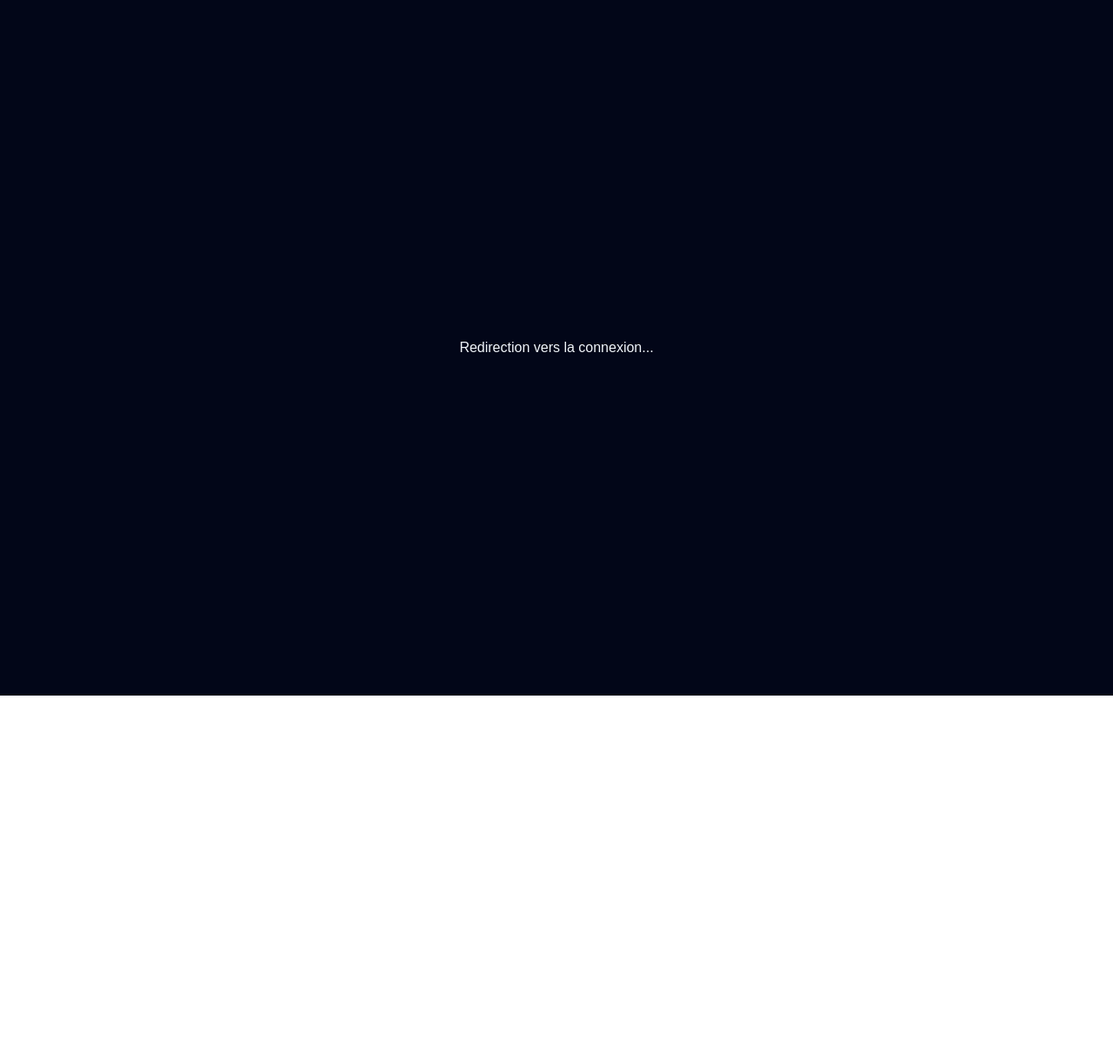
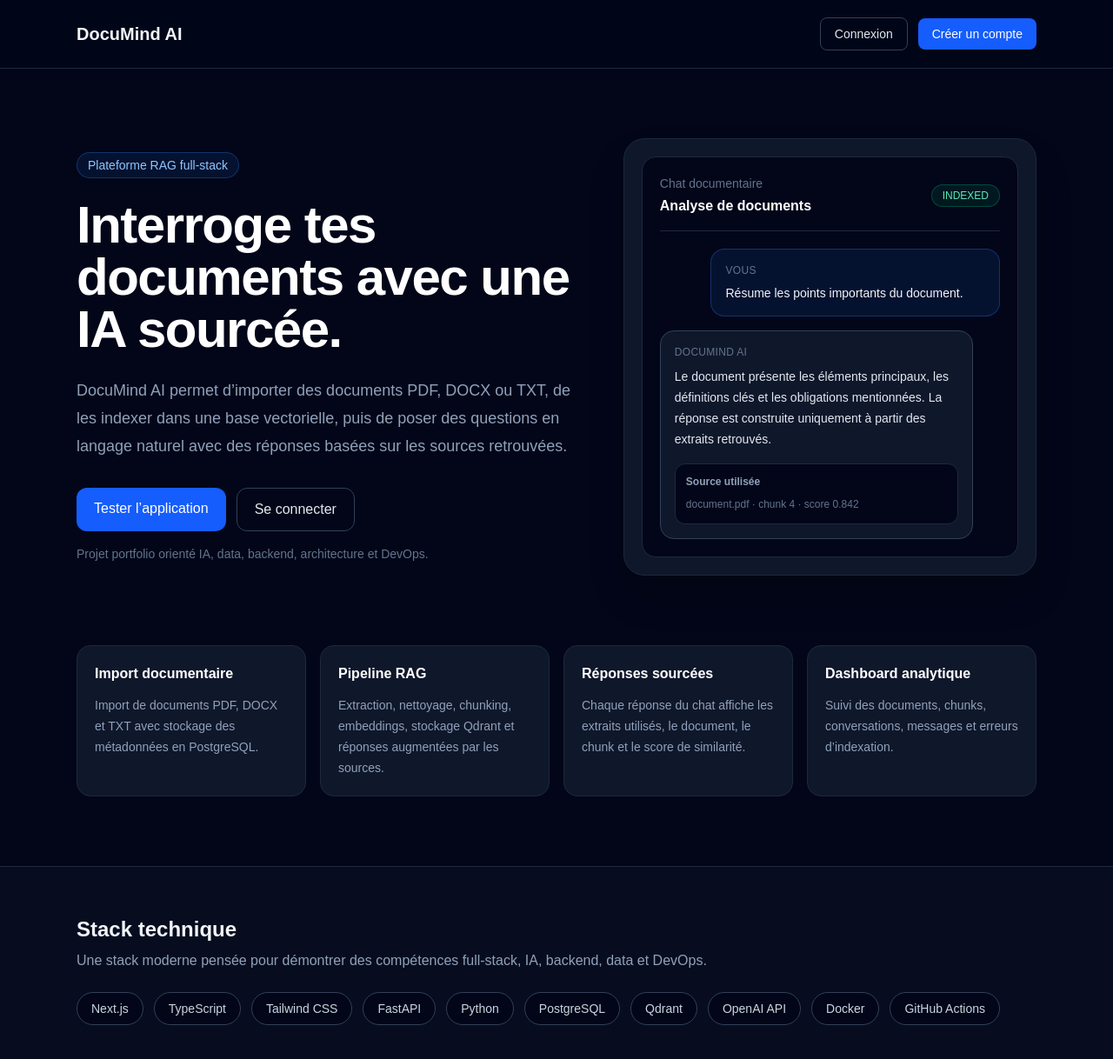
Before and after one commit to ClementDupouyPaulin/DocuMindAI, a Next.js app in the folder apps/web/: page / in a window 1280 px wide. Before the commit this address had no page. Shown: the top 1218 px of the page at 87% size. Before the commit the page ends 800 px from the top, so only its background shows below. Built offline with nearby package versions, Linux system fonts and the light colour scheme.

Commit message:
feat: add public landing page

```diff
--- a/apps/web/app/page.tsx
+++ b/apps/web/app/page.tsx
@@ -1,18 +1,228 @@
-"use client";
+import Link from "next/link";
 
-import { useEffect } from "react";
-import { useRouter } from "next/navigation";
+const features = [
+  {
+    title: "Import documentaire",
+    description:
+      "Import de documents PDF, DOCX et TXT avec stockage des métadonnées en PostgreSQL.",
+  },
+  {
+    title: "Pipeline RAG",
+    description:
+      "Extraction, nettoyage, chunking, embeddings, stockage Qdrant et réponses augmentées par les sources.",
+  },
+  {
+    title: "Réponses sourcées",
+    description:
+      "Chaque réponse du chat affiche les extraits utilisés, le document, le chunk et le score de similarité.",
+  },
+  {
+    title: "Dashboard analytique",
+    description:
+      "Suivi des documents, chunks, conversations, messages et erreurs d’indexation.",
+  },
+];
+
+const stack = [
+  "Next.js",
+  "TypeScript",
+  "Tailwind CSS",
+  "FastAPI",
+  "Python",
+  "PostgreSQL",
+  "Qdrant",
+  "OpenAI API",
+  "Docker",
+  "GitHub Actions",
+];
 
 export default function HomePage() {
-  const router = useRouter();
+  return (
+    <main className="min-h-screen bg-slate-950 text-slate-100">
+      <header className="border-b border-slate-800 bg-slate-950/80">
+        <div className="mx-auto flex max-w-6xl items-center justify-between px-6 py-5">
+          <Link href="/" className="text-xl font-bold">
+            DocuMind AI
+          </Link>
 
-  useEffect(() => {
-    router.replace("/login");
-  }, [router]);
+          <nav className="flex items-center gap-3 text-sm">
+            <Link
+              href="/login"
+              className="rounded-lg border border-slate-700 px-4 py-2 text-slate-200 hover:bg-slate-800"
+            >
+              Connexion
+            </Link>
 
-  return (
-    <main className="flex min-h-screen items-center justify-center bg-slate-950 text-slate-100">
-      Redirection vers la connexion...
+            <Link
+              href="/register"
+              className="rounded-lg bg-blue-600 px-4 py-2 font-medium text-white hover:bg-blue-700"
+            >
+              Créer un compte
+            </Link>
+          </nav>
+        </div>
+      </header>
+
+      <section className="mx-auto grid max-w-6xl gap-12 px-6 py-20 lg:grid-cols-[1.1fr_0.9fr] lg:items-center">
+        <div>
+          <div className="inline-flex rounded-full border border-blue-500/30 bg-blue-500/10 px-3 py-1 text-sm text-blue-300">
+            Plateforme RAG full-stack
+          </div>
+
+          <h1 className="mt-6 max-w-3xl text-5xl font-bold tracking-tight text-white md:text-6xl">
+            Interroge tes documents avec une IA sourcée.
+          </h1>
+
+          <p className="mt-6 max-w-2xl text-lg leading-8 text-slate-400">
+            DocuMind AI permet d’importer des documents PDF, DOCX ou TXT, de les
+            indexer dans une base vectorielle, puis de poser des questions en
+            langage naturel avec des réponses basées sur les sources retrouvées.
+          </p>
+
+          <div className="mt-8 flex flex-wrap gap-3">
+            <Link
+              href="/register"
+              className="rounded-xl bg-blue-600 px-5 py-3 font-medium text-white hover:bg-blue-700"
+            >
+              Tester l’application
+            </Link>
+
+            <Link
+              href="/login"
+              className="rounded-xl border border-slate-700 px-5 py-3 font-medium text-slate-200 hover:bg-slate-800"
+            >
+              Se connecter
+            </Link>
+          </div>
+
+          <p className="mt-4 text-sm text-slate-500">
+            Projet portfolio orienté IA, data, backend, architecture et DevOps.
+          </p>
+        </div>
+
+        <div className="rounded-3xl border border-slate-800 bg-slate-900 p-5 shadow-2xl">
+          <div className="rounded-2xl border border-slate-800 bg-slate-950 p-5">
+            <div className="flex items-center justify-between border-b border-slate-800 pb-4">
+              <div>
+                <p className="text-sm text-slate-500">Chat documentaire</p>
+                <p className="mt-1 font-semibold text-white">
+                  Analyse de documents
+                </p>
+              </div>
+
+              <span className="rounded-full border border-emerald-500/30 bg-emerald-500/10 px-3 py-1 text-xs text-emerald-300">
+                INDEXED
+              </span>
+            </div>
+
+            <div className="mt-5 space-y-4">
+              <div className="ml-auto max-w-[85%] rounded-2xl border border-blue-500/30 bg-blue-500/10 p-4">
+                <p className="text-xs uppercase tracking-wide text-slate-500">
+                  Vous
+                </p>
+                <p className="mt-2 text-sm">
+                  Résume les points importants du document.
+                </p>
+              </div>
+
+              <div className="max-w-[92%] rounded-2xl border border-slate-700 bg-slate-900 p-4">
+                <p className="text-xs uppercase tracking-wide text-slate-500">
+                  DocuMind AI
+                </p>
+                <p className="mt-2 text-sm leading-6 text-slate-200">
+                  Le document présente les éléments principaux, les définitions
+                  clés et les obligations mentionnées. La réponse est construite
+                  uniquement à partir des extraits retrouvés.
+                </p>
+
+                <div className="mt-4 rounded-xl border border-slate-800 bg-slate-950 p-3">
+                  <p className="text-xs font-semibold text-slate-400">
+                    Source utilisée
+                  </p>
+                  <p className="mt-2 text-xs leading-5 text-slate-500">
+                    document.pdf · chunk 4 · score 0.842
+                  </p>
+                </div>
+              </div>
+            </div>
+          </div>
+        </div>
+      </section>
+
+      <section className="mx-auto max-w-6xl px-6 pb-20">
+        <div className="grid gap-4 md:grid-cols-2 lg:grid-cols-4">
+          {features.map((feature) => (
+            <article
+              key={feature.title}
+              className="rounded-2xl border border-slate-800 bg-slate-900 p-5"
+            >
+              <h2 className="font-semibold text-white">{feature.title}</h2>
+              <p className="mt-3 text-sm leading-6 text-slate-400">
+                {feature.description}
+              </p>
+            </article>
+          ))}
+        </div>
+      </section>
+
+      <section className="border-y border-slate-800 bg-slate-900/40">
+        <div className="mx-auto max-w-6xl px-6 py-14">
+          <h2 className="text-2xl font-bold">Stack technique</h2>
+          <p className="mt-2 text-slate-400">
+            Une stack moderne pensée pour démontrer des compétences full-stack,
+            IA, backend, data et DevOps.
+          </p>
+
+          <div className="mt-6 flex flex-wrap gap-3">
+            {stack.map((item) => (
+              <span
+                key={item}
+                className="rounded-full border border-slate-700 bg-slate-950 px-4 py-2 text-sm text-slate-300"
+              >
+                {item}
+              </span>
+            ))}
+          </div>
+        </div>
+      </section>
+
+      <section className="mx-auto max-w-6xl px-6 py-20">
+        <div className="rounded-3xl border border-slate-800 bg-slate-900 p-8 md:p-10">
+          <div className="grid gap-8 md:grid-cols-[1fr_0.8fr] md:items-center">
+            <div>
+              <h2 className="text-3xl font-bold">
+                Un projet conçu pour aller au-delà d’un simple chatbot.
+              </h2>
+
+              <p className="mt-4 leading-7 text-slate-400">
+                DocuMind AI couvre toute la chaîne d’une application IA moderne :
+                ingestion documentaire, extraction, découpage, embeddings,
+                recherche vectorielle, génération augmentée, citations,
+                historique, dashboard, tests, Docker et CI GitHub Actions.
+              </p>
+            </div>
+
+            <div className="rounded-2xl border border-slate-800 bg-slate-950 p-5">
+              <p className="text-sm font-semibold text-slate-300">
+                Ce que le projet démontre
+              </p>
+
+              <ul className="mt-4 space-y-3 text-sm text-slate-400">
+                <li>• Architecture backend FastAPI modulaire</li>
+                <li>• Recherche vectorielle avec Qdrant</li>
+                <li>• Authentification JWT</li>
+                <li>• PostgreSQL + migrations Alembic</li>
+                <li>• Tests backend + CI GitHub Actions</li>
+                <li>• Interface produit en Next.js</li>
+              </ul>
+            </div>
+          </div>
+        </div>
+      </section>
+
+      <footer className="border-t border-slate-800 px-6 py-8 text-center text-sm text-slate-500">
+        DocuMind AI — Projet portfolio full-stack IA/RAG.
+      </footer>
     </main>
   );
 }
```
